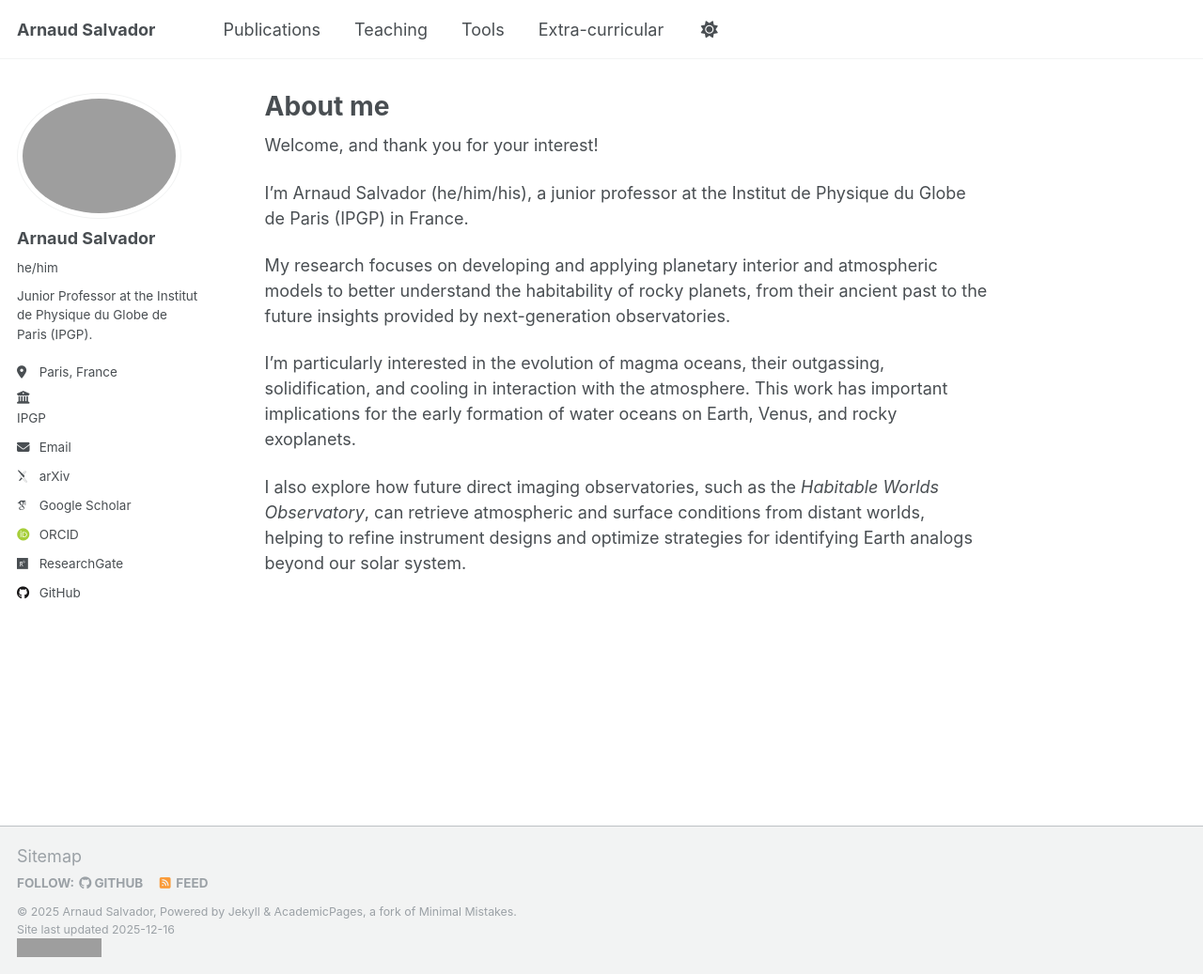
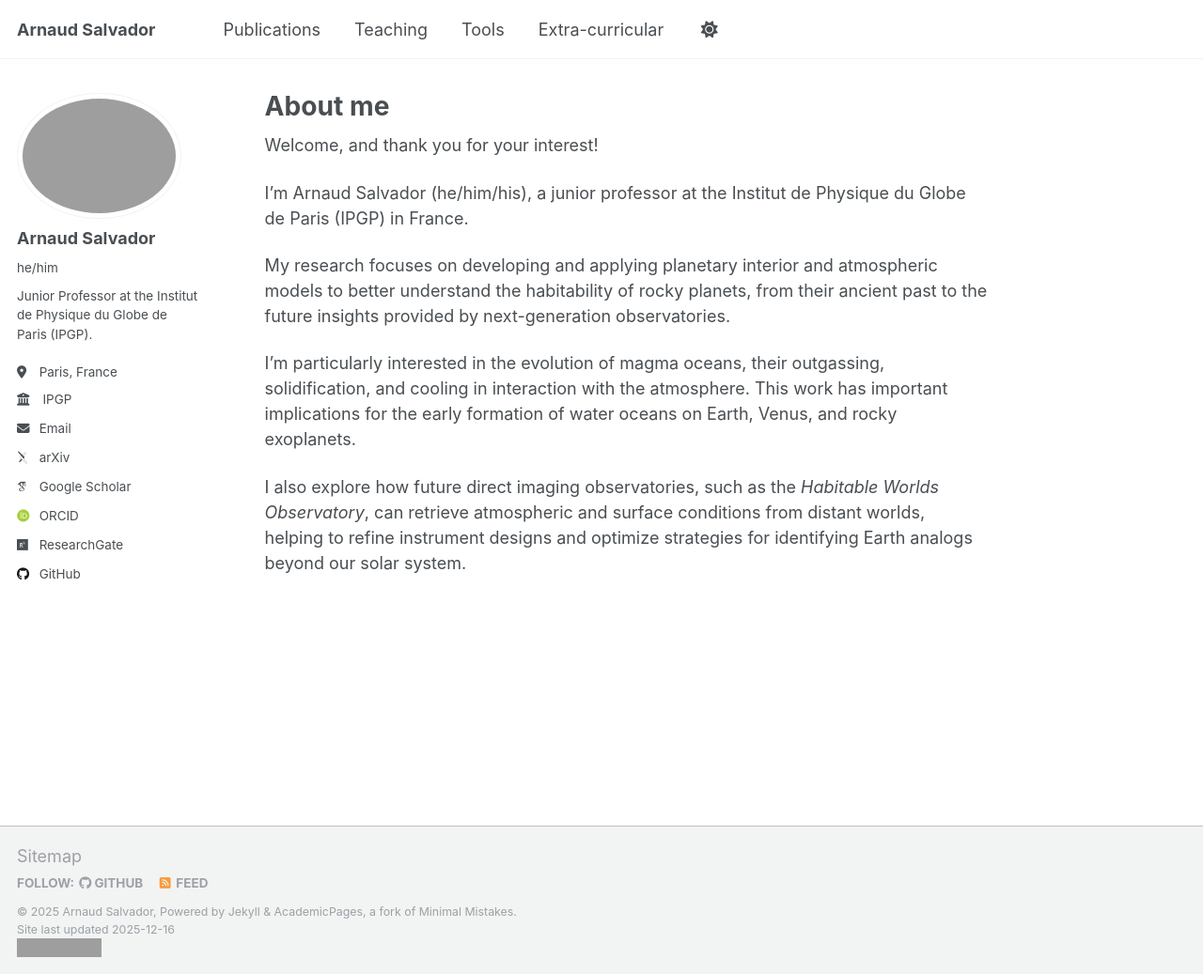
Before and after one commit to arnaudsalvador/arnaudsalvador.github.io, a Jekyll site: the page built from _pages/about.md, in a window 1280 px wide and 1037 px high. Shown: the whole window at 94% size. Built offline with Jekyll 4.4.1, drawn with Linux system fonts in a browser that asks for light colours; some web fonts are replaced; grey boxes are pictures that could not be loaded.

Commit message:
Update author-profile.html

```diff
--- a/_includes/author-profile.html
+++ b/_includes/author-profile.html
@@ -29,9 +29,16 @@
       {% endif %}
       {% if author.employer %}
         {% if author.employer_url %}
-          <li class="author__desktop"><i class="fas fa-fw fa-building-columns icon-pad-right" aria-hidden="true"></i> <a href="{{ author.employer_url }}">{{ author.employer }}</a> </li>
+          <li class="author__desktop">
+            <a href="{{ author.employer_url }}"><i class="fas fa-fw fa-building-columns icon-pad-right" aria-hidden="true"></i>
+              {{ author.employer }}
+            </a>
+          </li>
         {% else %}
-          <li class="author__desktop"><i class="fas fa-fw fa-building-columns icon-pad-right" aria-hidden="true"></i>{{ author.employer }}</li>
+          <li class="author__desktop">
+            <i class="fas fa-fw fa-building-columns icon-pad-right" aria-hidden="true"></i>
+            {{ author.employer }}
+          </li>
         {% endif %}
       {% endif %}
       {% if author.uri %}
```
